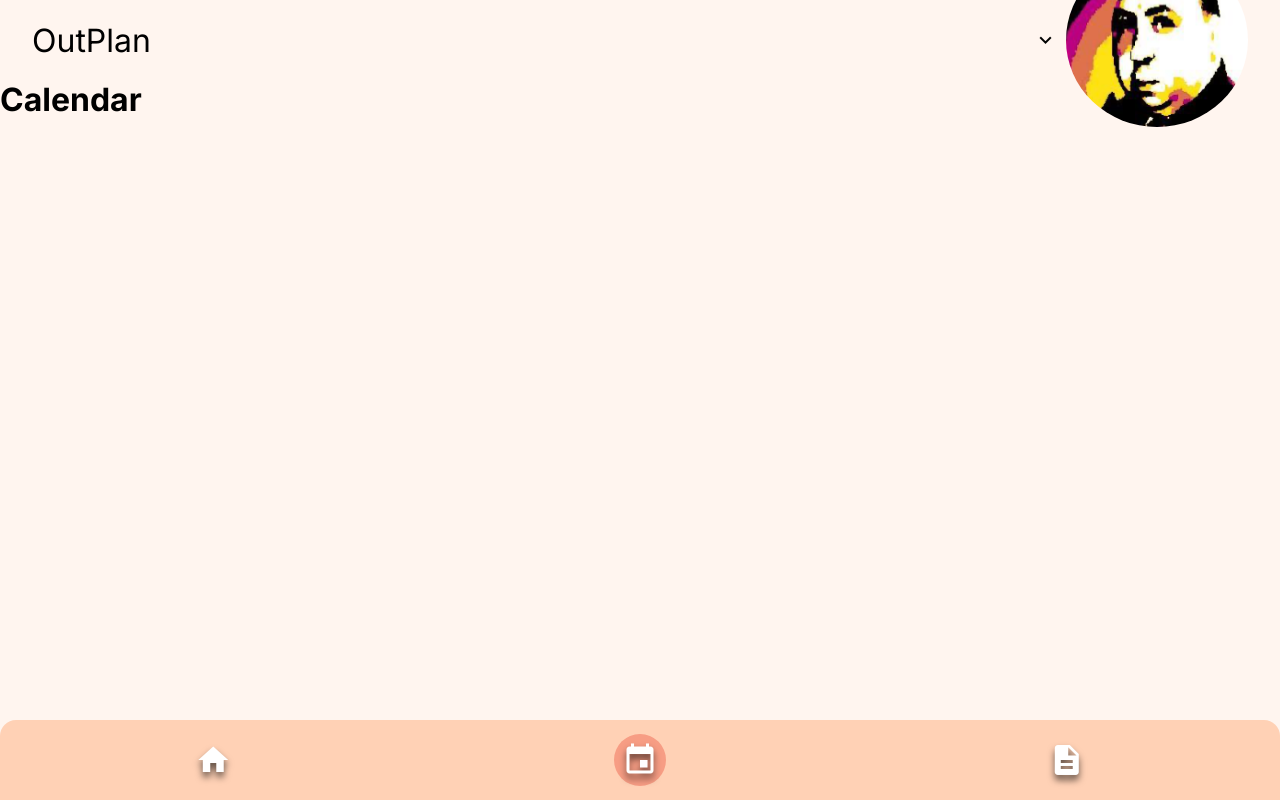
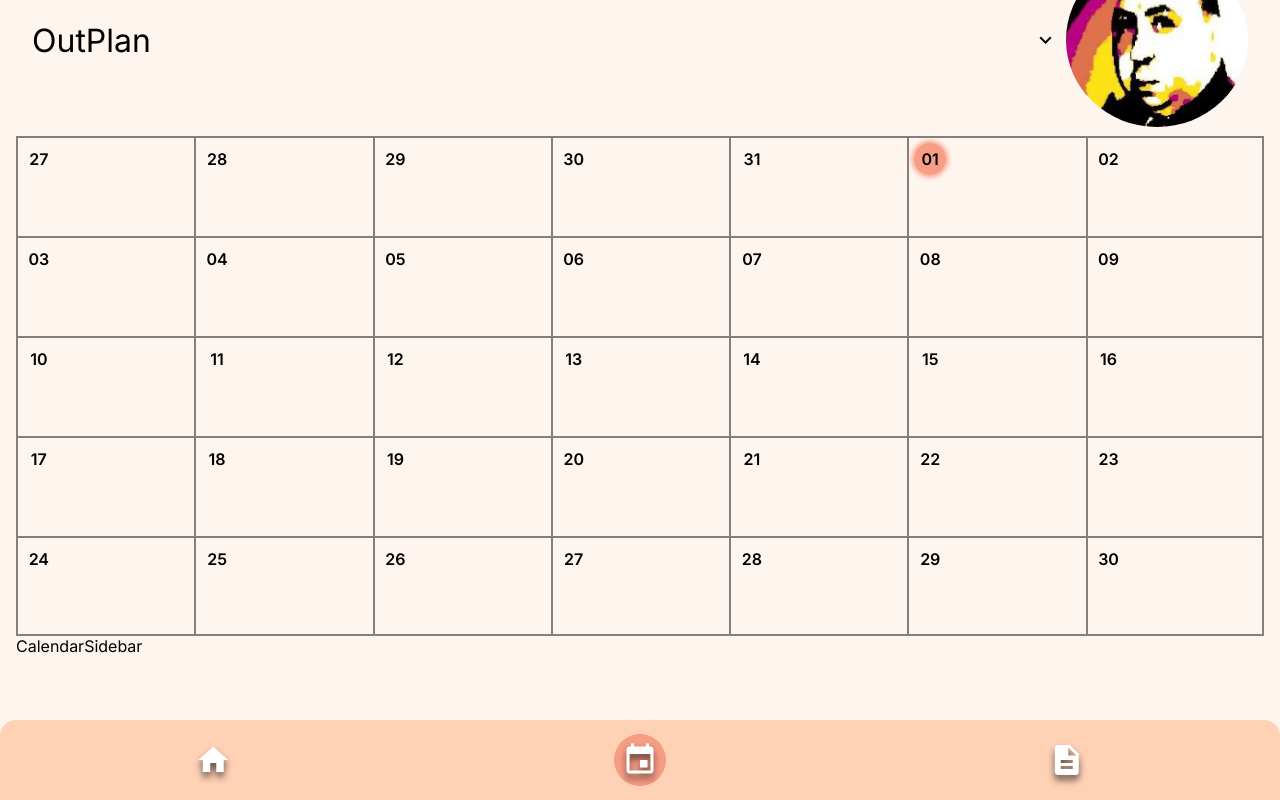
Before and after one commit to finnoprey/outplan-app, a Next.js app: page /calendar in a window 1280 px wide. Built offline with nearby package versions, Linux system fonts and the light colour scheme.

Commit message:
Calendar with click events for days

```diff
--- /dev/null
+++ b/components/Calendar/Calendar.module.scss
@@ -0,0 +1,91 @@
+@import '../../styles/colors.scss';
+.calendarContainer {
+    display: flex;
+    flex-direction: column;
+    justify-content: flex-start;
+    align-items: center;
+
+    .calendarHeader {
+        height: 5vh;
+    }
+    .calendarContent {
+        display: flex;
+        flex: 1;
+        flex-flow: row wrap;
+        width: 100%;
+        justify-content: flex-start;
+        align-items: flex-start;
+
+        .monthGrid {
+            width: 100%;
+            display: flex;
+            flex-direction: row;
+            justify-content: flex-start;
+            align-items: center;
+            flex-wrap: wrap;
+            .day {
+                width: percentage(1/7);
+                height: 100px;
+
+                font-weight: 600;
+                padding: 5px;
+
+                border-top: 2px solid gray;
+                border-left: 2px solid gray;
+                &:nth-child(29),
+                &:nth-child(30),
+                &:nth-child(31),
+                &:nth-child(32),
+                &:nth-child(33),
+                &:nth-child(34),
+                &:nth-child(35) {
+                    border-bottom: 2px solid gray;
+                }
+                &:nth-child(7),
+                &:nth-child(14),
+                &:nth-child(21),
+                &:nth-child(28),
+                &:nth-child(35) {
+                    border-right: 2px solid gray;
+                }
+
+                p {
+                    width: 3ch;
+                    height: 3ch;
+                    border-radius: 50%;
+                    display: grid;
+                    place-items: center;
+                    transition: box-shadow 750ms ease, color 750ms ease;
+                    color: #000;
+                    &.today {
+                        box-shadow:
+                            inset 3ch 3ch $vivid-tangerine,
+                            0 0 5px 2px $vivid-tangerine;
+                        width: 3ch;
+                        height: 3ch;
+
+                        padding: 5px;
+                        animation: todayExpand 750ms forwards;
+                    }
+                    &.focussedDay {
+                        box-shadow:
+                            inset 3ch 3ch $brown,
+                            0 0 5px 2px $brown;
+                        color: $white;
+                    }
+                }
+            }
+        }
+    }
+}
+
+@keyframes todayExpand {
+    from {
+        box-shadow: inset 0ch 0ch $vivid-tangerine,
+                    0 0 0px 0px $vivid-tangerine;
+    }
+    to {
+        box-shadow: inset 3ch 3ch $vivid-tangerine,
+                    0 0 5px 2px $vivid-tangerine;
+    }
+}
--- /dev/null
+++ b/components/Calendar/CalendarComponent.js
@@ -0,0 +1,30 @@
+import { Fragment, useState } from 'react';
+import { getMonth } from './util';
+import styles from './Calendar.module.scss';
+import CalendarHeader from './CalendarHeader';
+import CalendarSidebar from './CalendarSidebar';
+import Month from './Month';
+
+const CalendarComponent = ({events}) => {
+    const [currentMonth, setCurrentMonth] = useState(getMonth());
+    const [selectedDay, setSelectedDay] = useState('');
+
+    const onDayClick = (e) => {
+        console.log(e.target);
+        setSelectedDay(e.target);
+    }
+
+    return (
+        <Fragment>
+            <div className={`${styles.calendarContainer}`}>
+                <CalendarHeader month={currentMonth} />
+                <div className={`${styles.calendarContent}`}>
+                    <Month dayClick={onDayClick} month={currentMonth}/>
+                    <CalendarSidebar />
+                </div>
+            </div>
+        </Fragment>
+    )
+}
+
+export default CalendarComponent;
--- /dev/null
+++ b/components/Calendar/CalendarHeader.js
@@ -0,0 +1,12 @@
+import React from 'react'
+import styles from './Calendar.module.scss';
+import { getMonth } from './util';
+
+const CalendarHeader = ({month}) => {
+    console.log(getMonth());
+    return (
+        <div className={`${styles.calendarHeader}`}>{}</div>
+    )
+}
+
+export default CalendarHeader
--- /dev/null
+++ b/components/Calendar/CalendarSidebar.js
@@ -0,0 +1,9 @@
+import React from 'react'
+
+const CalendarSidebar = () => {
+    return (
+        <div>CalendarSidebar</div>
+    )
+}
+
+export default CalendarSidebar
--- /dev/null
+++ b/components/Calendar/Day.js
@@ -0,0 +1,49 @@
+import dayjs from 'dayjs';
+import React, { useEffect, useRef, useState } from 'react'
+import styles from './Calendar.module.scss';
+
+const Day = ({day, clickEvent}) => {
+
+    const ref = useRef(null);
+
+    const handleClick = (e) => {
+        clickEvent(e);
+        if (getCurrentDayClass() != styles.today) {
+            setClickClass(styles.focussedDay);
+        }
+    }
+
+    const deselect = (e) => {
+        setClickClass('');
+    }
+
+    useEffect(() => {
+        const handleOutsideClick = (e) => {
+            if (ref.current && !ref.current.contains(e.target)) {
+                deselect && deselect(e);
+            }
+        };
+        document.addEventListener('click', handleOutsideClick, true);
+        return () => {
+            document.removeEventListener('click', handleOutsideClick, true)
+        };
+    }, [deselect])
+
+    const [clickClass, setClickClass] = useState('');
+    const [testCntent, setTest] = useState('hello');
+
+    const getCurrentDayClass = () => {
+        return day.format('DD-MM-YY') === dayjs().format('DD-MM-YY') ? styles.today : '';
+    }
+
+    return (
+        <div ref={ref} onClick={handleClick} className={`${styles.day}`}>
+            <p className={`${getCurrentDayClass()} ${clickClass}`}>
+                {day.format('DD')}
+            </p>
+
+        </div>
+    )
+}
+
+export default Day
--- /dev/null
+++ b/components/Calendar/Month.js
@@ -0,0 +1,19 @@
+import React, { Fragment } from 'react'
+import styles from './Calendar.module.scss';
+import Day from './Day';
+
+const Month = ({month, dayClick}) => {
+    return (
+        <div className={`${styles.monthGrid}`}>
+            {month.map((week, i) => {
+                return <Fragment key={i}>
+                    {week.map((day, j) => {
+                        return <Day clickEvent={dayClick} day={day} key={j}/>
+                    })}
+                </Fragment>
+            })}
+        </div>
+    )
+}
+
+export default Month
--- /dev/null
+++ b/components/Calendar/util.js
@@ -0,0 +1,16 @@
+import dayjs from "dayjs";
+
+export function getMonth(month = dayjs().month()) {
+    const year = dayjs().year();
+    const firstDayOfMonth = dayjs(new Date(year, month, 1)).day();
+
+    let currentMonthCount = 0 - firstDayOfMonth;
+
+    const dayMatrix = new Array(5).fill([]).map(() => {
+        return new Array(7).fill(null).map(() => {
+            currentMonthCount++;
+            return dayjs(new Date(year, month, currentMonthCount));
+        });
+    });
+    return dayMatrix;
+}
--- a/package.json
+++ b/package.json
@@ -9,8 +9,11 @@
     "lint": "next lint"
   },
   "dependencies": {
+    "@tailwindcss/forms": "^0.5.0",
+    "dayjs": "^1.11.0",
     "next": "12.1.4",
     "react": "18.0.0",
+    "react-calendar": "^3.7.0",
     "react-dom": "18.0.0"
   },
   "devDependencies": {
--- a/pages/calendar.js
+++ b/pages/calendar.js
@@ -2,8 +2,27 @@ import Head from 'next/head'
 import Header from '../components/Header/Header'
 import BottomNavBar from '../components/Nav/BottomNavBar'
 import { useEffect } from 'react';
+import CalendarComponent from '../components/Calendar/CalendarComponent';
 
 export default function CalendarPage() {
+
+    useEffect(() => {
+        //TODO: GET NEW EVENTS DATA FROM SERVER
+    }, []);
+
+    const TESTMETA = "Test meta for an event.";
+
+    const placeholderEvents = [
+        {
+            id: 1,
+            name: "Test 1",
+            dateFrom: "2022-04-04T12:00",
+            dateTo: "2022-04-05T12:00",
+            meta: TESTMETA,
+            type: 'activity'
+        }
+    ];
+
     return (
         <>
             <Head>
@@ -13,7 +32,9 @@ export default function CalendarPage() {
             </Head>
             <div>
                 <Header />
-                <h1>Calendar</h1>
+                <div className='pagecontentpad'>
+                    <CalendarComponent />
+                </div>
                 <BottomNavBar active="calendar" />
             </div>
         </>
--- a/styles/colors.scss
+++ b/styles/colors.scss
@@ -1,5 +1,6 @@
 $white: #FFF5EF;
 $vivid-tangerine: #F79D84;
-$brown: #BA8475;
+$brown: #A1513D;
 $gray: #E5DBCE;
+$darkgray: #4f4f4f;
 $navcolor: #FFD1B5;
--- a/styles/globals.scss
+++ b/styles/globals.scss
@@ -10,3 +10,6 @@
 body {
   background-color: $white;
 }
+.pagecontentpad {
+  padding: 1rem;
+}
```
Also changed, not shown: 1 other file (tests, documents, lock files or other folders).
